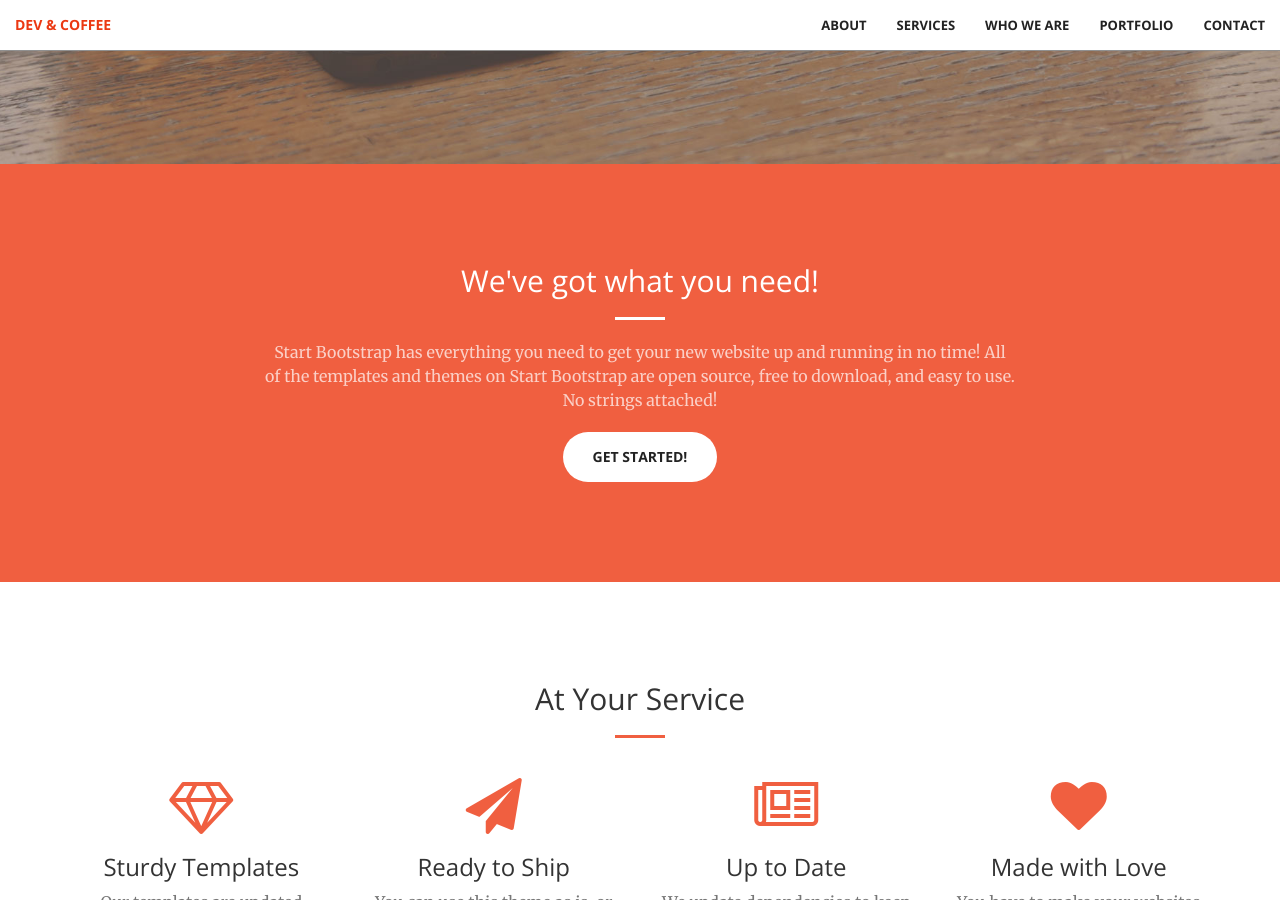
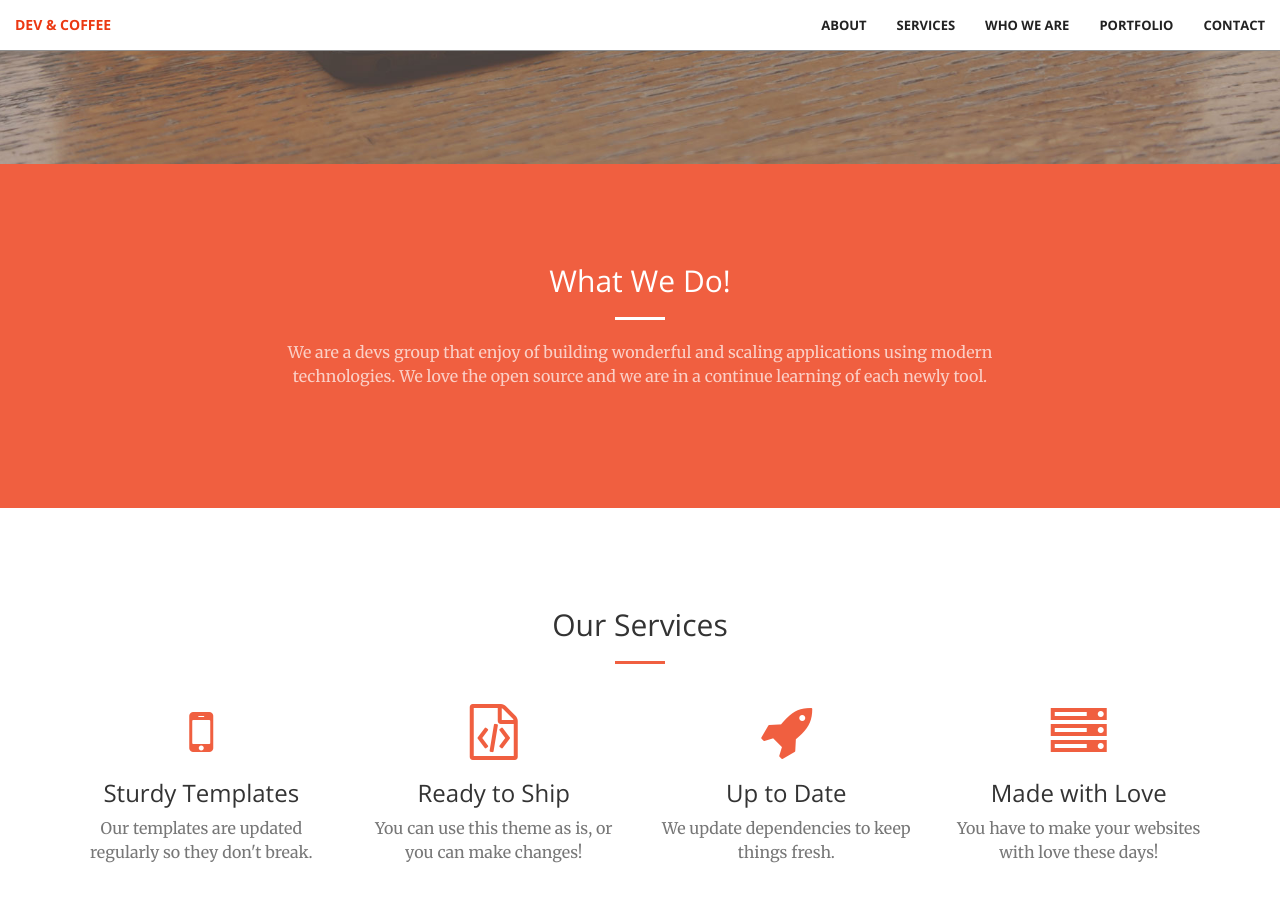
Before and after one commit to devandcoffee/devandcoffee.github.io, a Jekyll site: the page built from index.html, in a window 1280 px wide and 900 px high, scrolled down 736 px. Built offline with Jekyll 4.4.1, drawn with Linux system fonts in a browser that asks for light colours.

Commit message:
Update services icons

```diff
--- a/_includes/call-to-action.html
+++ b/_includes/call-to-action.html
@@ -2,10 +2,9 @@
     <div class="container">
         <div class="row">
             <div class="col-lg-8 col-lg-offset-2 text-center">
-                <h2 class="section-heading">We've got what you need!</h2>
+                <h2 class="section-heading">What We Do!</h2>
                 <hr class="light">
-                <p class="text-faded">Start Bootstrap has everything you need to get your new website up and running in no time! All of the templates and themes on Start Bootstrap are open source, free to download, and easy to use. No strings attached!</p>
-                <a href="#" class="btn btn-default btn-xl">Get Started!</a>
+                <p class="text-faded">We are a devs group that enjoy of building wonderful and scaling applications using modern technologies. We love the open source and we are in a continue learning of each newly tool.</p>
             </div>
         </div>
     </div>
--- a/_includes/services.html
+++ b/_includes/services.html
@@ -2,7 +2,7 @@
   <div class="container">
     <div class="row">
       <div class="col-lg-12 text-center">
-        <h2 class="section-heading">At Your Service</h2>
+        <h2 class="section-heading">Our Services</h2>
         <hr class="primary">
       </div>
     </div>
@@ -11,28 +11,28 @@
     <div class="row">
       <div class="col-lg-3 col-md-6 text-center">
         <div class="service-box">
-          <i class="fa fa-4x fa-diamond wow bounceIn text-primary"></i>
+          <i class="fa fa-4x fa-mobile wow bounceIn text-primary"></i>
           <h3>Sturdy Templates</h3>
           <p class="text-muted">Our templates are updated regularly so they don't break.</p>
         </div>
       </div>
       <div class="col-lg-3 col-md-6 text-center">
         <div class="service-box">
-          <i class="fa fa-4x fa-paper-plane wow bounceIn text-primary" data-wow-delay=".1s"></i>
+          <i class="fa fa-4x fa-file-code-o wow bounceIn text-primary" data-wow-delay=".1s"></i>
           <h3>Ready to Ship</h3>
           <p class="text-muted">You can use this theme as is, or you can make changes!</p>
         </div>
       </div>
       <div class="col-lg-3 col-md-6 text-center">
         <div class="service-box">
-          <i class="fa fa-4x fa-newspaper-o wow bounceIn text-primary" data-wow-delay=".2s"></i>
+          <i class="fa fa-4x fa-rocket wow bounceIn text-primary" data-wow-delay=".2s"></i>
           <h3>Up to Date</h3>
           <p class="text-muted">We update dependencies to keep things fresh.</p>
         </div>
       </div>
       <div class="col-lg-3 col-md-6 text-center">
         <div class="service-box">
-          <i class="fa fa-4x fa-heart wow bounceIn text-primary" data-wow-delay=".3s"></i>
+          <i class="fa fa-4x fa-server wow bounceIn text-primary" data-wow-delay=".3s"></i>
           <h3>Made with Love</h3>
           <p class="text-muted">You have to make your websites with love these days!</p>
         </div>
```
